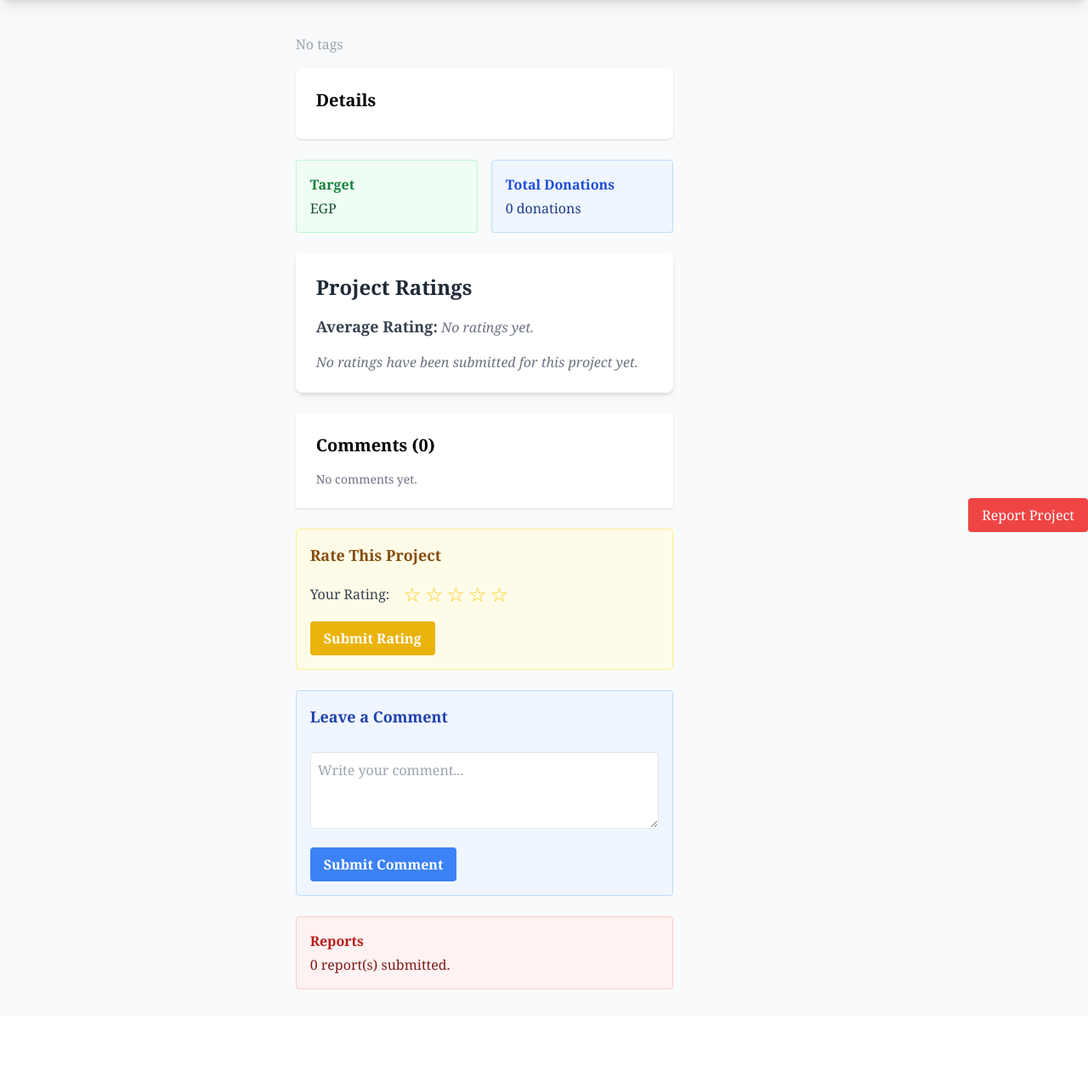
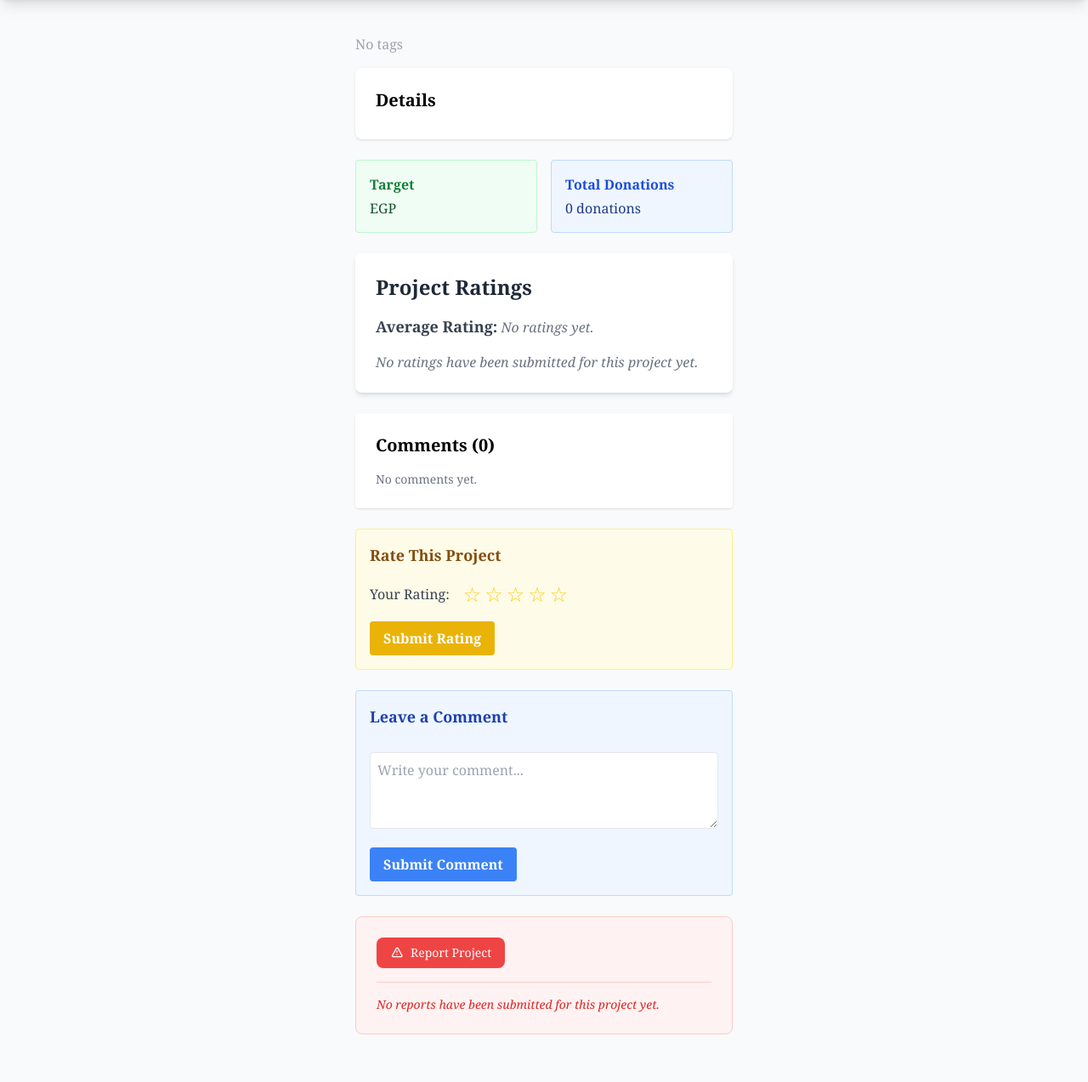
Before and after one commit to ITIOS45CrowdFunding/CrowdFundingAPI_Django, a Django app: template projects/templates/projects/project_details.html in a window 1280 px wide. Shown: the part 80-1353 px from the top of the page at 85% size. Before the commit the page ends 1244 px from the top, so only its background shows below. Run offline with Django 5.2, Linux system fonts and the light colour scheme; the template is opened without the code that fills it, so the values that code supplies are empty; the visitor is signed in with stand-in values (Sample User, id 1); some libraries are stand-ins or nearby versions.

Commit message:
feat: enhance report section in project details with improved layout and visibility for admins

```diff
--- a/projects/templates/projects/project_details.html
+++ b/projects/templates/projects/project_details.html
@@ -170,19 +170,90 @@
   </div>
   {% endif %}
 
-  <!-- Reports (visible to admin only maybe) -->
-  <div class="bg-red-50 p-4 rounded border border-red-200">
-    <h4 class="font-semibold text-red-700 mb-1">Reports</h4>
-    <p class="text-red-900">{{ reports|length }} report(s) submitted.</p>
-  </div>
+  <!-- Report Section -->
+  {% comment %} <div class="bg-red-50 border border-red-200 rounded-lg p-6 mb-6">
+    <div class="flex items-center justify-between">
+      <div>
+        <h4 class="text-lg font-semibold text-red-700 mb-2">Project Reports</h4>
+        <p class="text-red-600 text-sm">
+          {{ reports|length }} report{{ reports|length|pluralize }} submitted for this project.
+        </p>
       </div>
       <div>
         <a
           href="{% url 'projects:report_project' project.id %}"
-    class="inline-block mt-4 bg-red-500 text-white px-4 py-2 rounded hover:bg-red-600"
+          class="inline-flex items-center px-4 py-2 bg-red-500 hover:bg-red-600 text-white font-medium text-sm rounded-lg shadow-sm transition-colors duration-200 focus:outline-none focus:ring-2 focus:ring-red-500 focus:ring-offset-2"
         >
+          <svg class="w-4 h-4 mr-2" fill="none" stroke="currentColor" viewBox="0 0 24 24" xmlns="http://www.w3.org/2000/svg">
+            <path stroke-linecap="round" stroke-linejoin="round" stroke-width="2" d="M12 9v2m0 4h.01m-6.938 4h13.856c1.54 0 2.502-1.667 1.732-2.5L13.732 4c-.77-.833-1.964-.833-2.732 0L4.082 16.5c-.77.833.192 2.5 1.732 2.5z"></path>
+          </svg>
           Report Project
         </a>
+      </div>
+    </div>
+  </div> {% endcomment %}
+  <div class="bg-red-50 border border-red-200 rounded-lg p-6 mb-6">
+    <div class="flex items-center justify-between mb-4">
+
+      <div>
+        <a
+          href="{% url 'projects:report_project' project.id %}"
+          class="inline-flex items-center px-4 py-2 bg-red-500 hover:bg-red-600 text-white font-medium text-sm rounded-lg shadow-sm transition-colors duration-200 focus:outline-none focus:ring-2 focus:ring-red-500 focus:ring-offset-2"
+        >
+          <svg class="w-4 h-4 mr-2" fill="none" stroke="currentColor" viewBox="0 0 24 24" xmlns="http://www.w3.org/2000/svg">
+            <path stroke-linecap="round" stroke-linejoin="round" stroke-width="2" d="M12 9v2m0 4h.01m-6.938 4h13.856c1.54 0 2.502-1.667 1.732-2.5L13.732 4c-.77-.833-1.964-.833-2.732 0L4.082 16.5c-.77.833.192 2.5 1.732 2.5z"></path>
+          </svg>
+          Report Project
+        </a>
+      </div>
+    </div>
+
+    <!-- Reports List -->
+     {%if user.is_superuser%}
+        {% if reports %}
+
+          <div class="border-t border-red-200 pt-4">
+            <div>
+              <h4 class="text-lg font-semibold text-red-700 mb-2">Project Reports</h4>
+              <p class="text-red-600 text-sm">
+                {{ reports|length }} report{{ reports|length|pluralize }} submitted for this project.
+              </p>
+            </div>
+            <h5 class="text-md font-medium text-red-700 mb-3">Recent Reports:</h5>
+            <div class="space-y-3 max-h-64 overflow-y-auto">
+              {% for report in reports %}
+                <div class="bg-white border border-red-200 rounded-lg p-4 shadow-sm">
+                  <div class="flex items-start justify-between">
+                    <div class="flex-1">
+                      <div class="flex items-center space-x-2 mb-2">
+                        <span class="inline-flex items-center px-2 py-1 rounded-full text-xs font-medium bg-red-100 text-red-800">
+                          Reported by {{ report.user.username|default:"Anonymous"  }}
+                        </span>
+
+                      </div>
+
+
+
+                      <div class="flex items-center mt-2 text-xs text-gray-500">
+                        <svg class="w-3 h-3 mr-1" fill="currentColor" viewBox="0 0 20 20">
+                          <path fill-rule="evenodd" d="M10 9a3 3 0 100-6 3 3 0 000 6zm-7 9a7 7 0 1114 0H3z" clip-rule="evenodd"></path>
+                        </svg>
+                        <span>{{ report.reason|default:"General Report" }}</span>
+                      </div>
+                    </div>
+
+
+                  </div>
+                </div>
+              {% endfor %}
+            </div>
+          </div>
+        {% else %}
+          <div class="border-t border-red-200 pt-4">
+            <p class="text-red-600 text-sm italic">No reports have been submitted for this project yet.</p>
+          </div>
+        {% endif %}
+    {% endif %}
 </div>
 {% endblock %}
 
@@ -312,7 +383,7 @@ document.addEventListener("DOMContentLoaded", function () {
         commentText.value = "";
 
         // Optionally reload the page to show new comment
-        // location.reload();
+         location.reload();
       } else {
         alert("Error submitting comment: " + (data.error || "Unknown error"));
       }
--- a/projects/views.py
+++ b/projects/views.py
@@ -114,7 +114,7 @@ def report_project(request, project_id):
             report = Report(project=project, user=User.objects.get(pk=1), reason=reason) #remeber to adjust this(user)
             report.save()
             messages.success(request, 'Your report has been submitted.')
-        return redirect('projects:details', project_id=project_id)
+        return redirect('projects:project_details', project_id=project_id)
 
     return render(request, 'projects/report_project.html', {'project': project})
 
```
Lines whose indentation alone changed are shown as unchanged.
